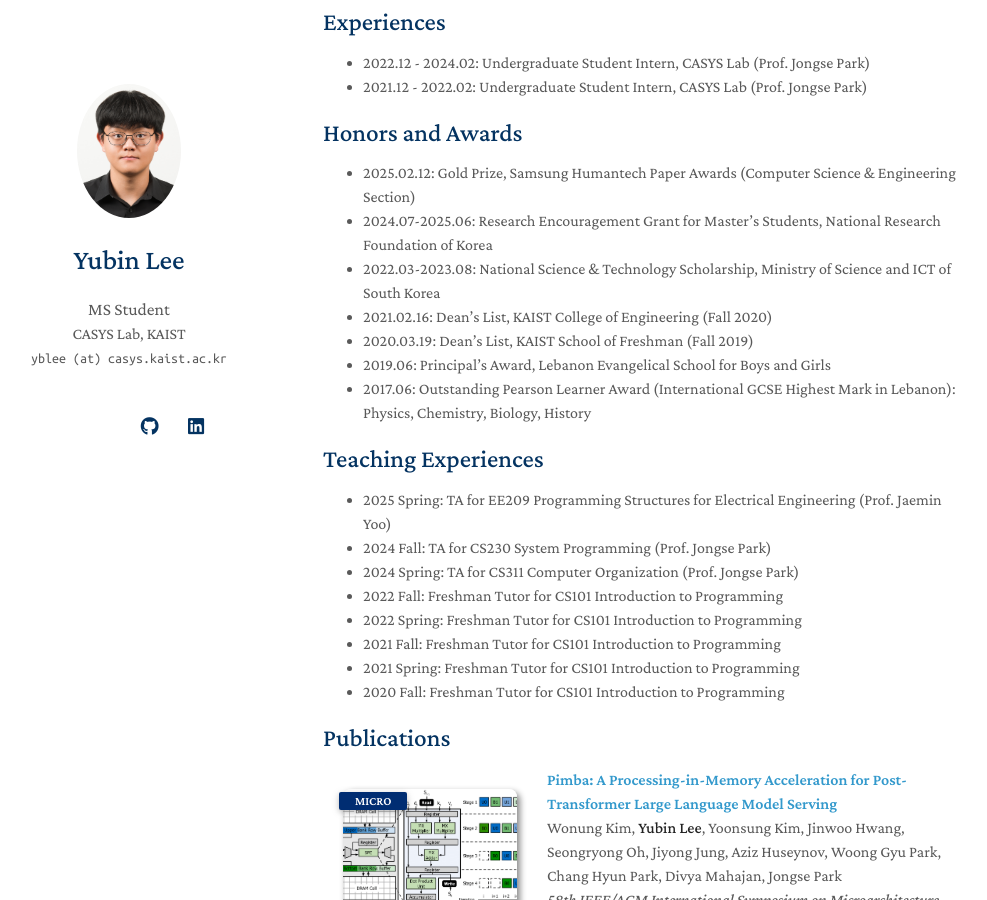
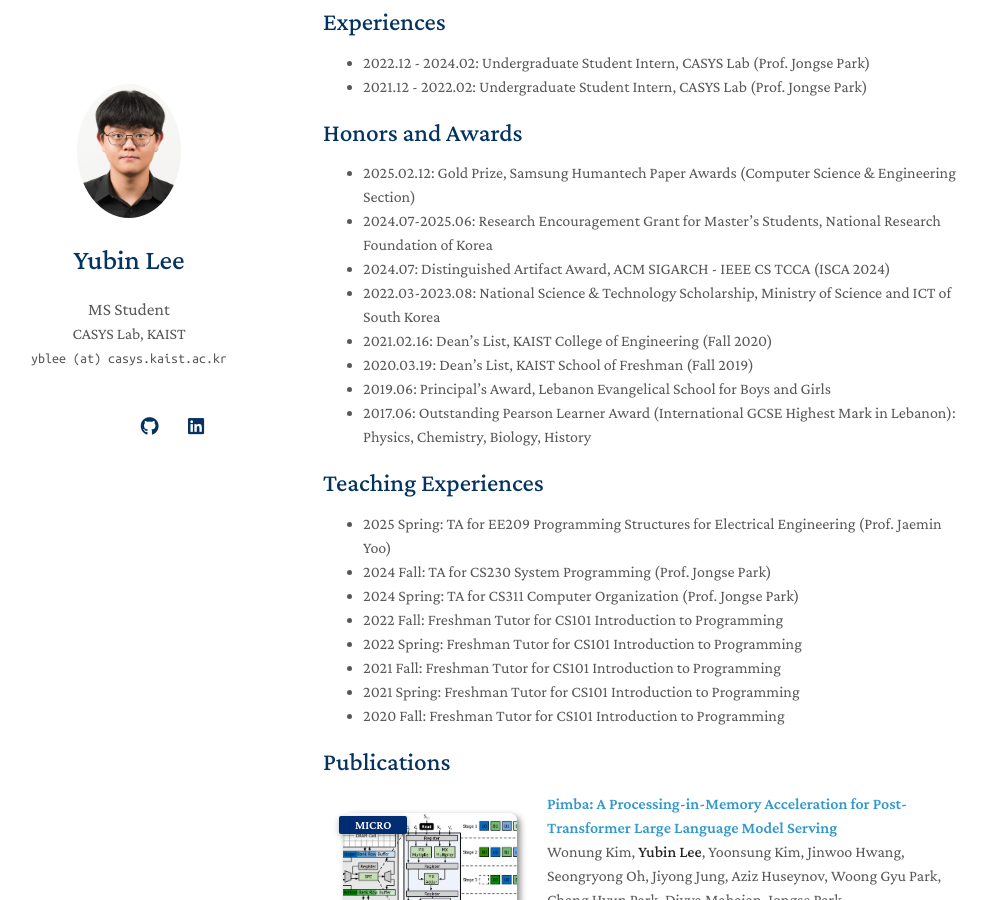
Before and after one commit to 727yubin/727yubin.github.io, a Jekyll site: the page built from index.md, in a window 1280 px wide and 900 px high, scrolled down 390 px. Shown: the whole window, without its empty margins (147-1134 px from the left). Built offline with Jekyll 4.4.1, drawn with Linux system fonts in a browser that asks for light colours; nearby versions of some CDN libraries; a style sheet for code colours, icons or effects is not loaded; our own code applies the rules of GitHub Pages for plain Markdown files.

Commit message:
Add ISCA 2024 Distinguished Artifact Award to Honors and Awards

```diff
--- a/index.md
+++ b/index.md
@@ -22,6 +22,7 @@ I am a MS student in EE at <a href="https://kaist.ac.kr">KAIST</a>, advised by <
 ## Honors and Awards
 - 2025.02.12: Gold Prize, Samsung Humantech Paper Awards (Computer Science & Engineering Section)
 - 2024.07-2025.06: Research Encouragement Grant for Master's Students, National Research Foundation of Korea
+- 2024.07: Distinguished Artifact Award, ACM SIGARCH - IEEE CS TCCA (ISCA 2024)
 - 2022.03-2023.08: National Science & Technology Scholarship, Ministry of Science and ICT of South Korea
 - 2021.02.16: Dean’s List, KAIST College of Engineering (Fall 2020)
 - 2020.03.19: Dean’s List, KAIST School of Freshman (Fall 2019)
```
Also changed, not shown: 1 other file.
